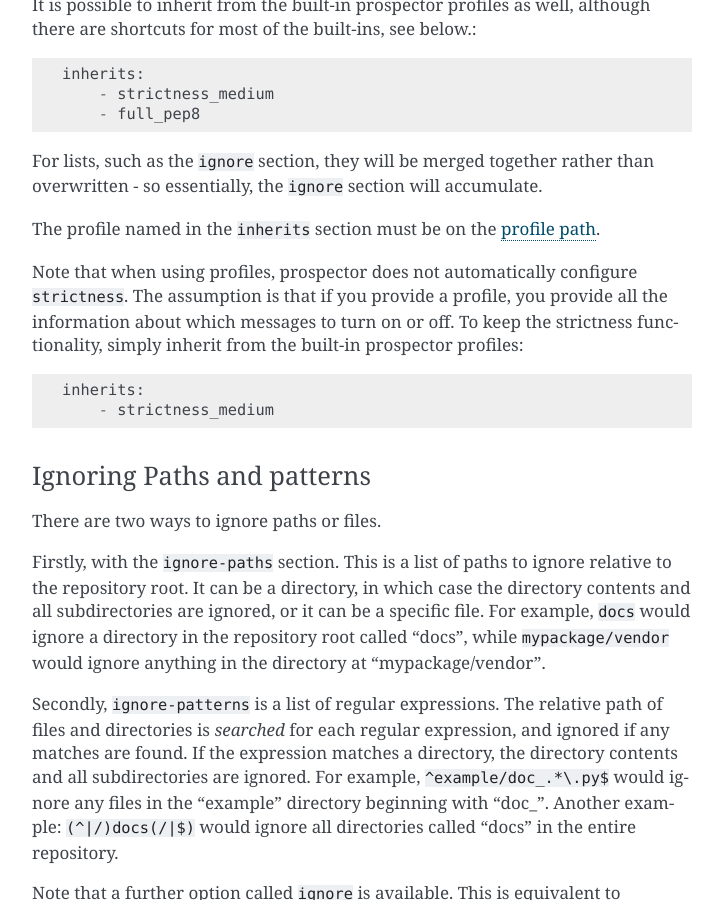
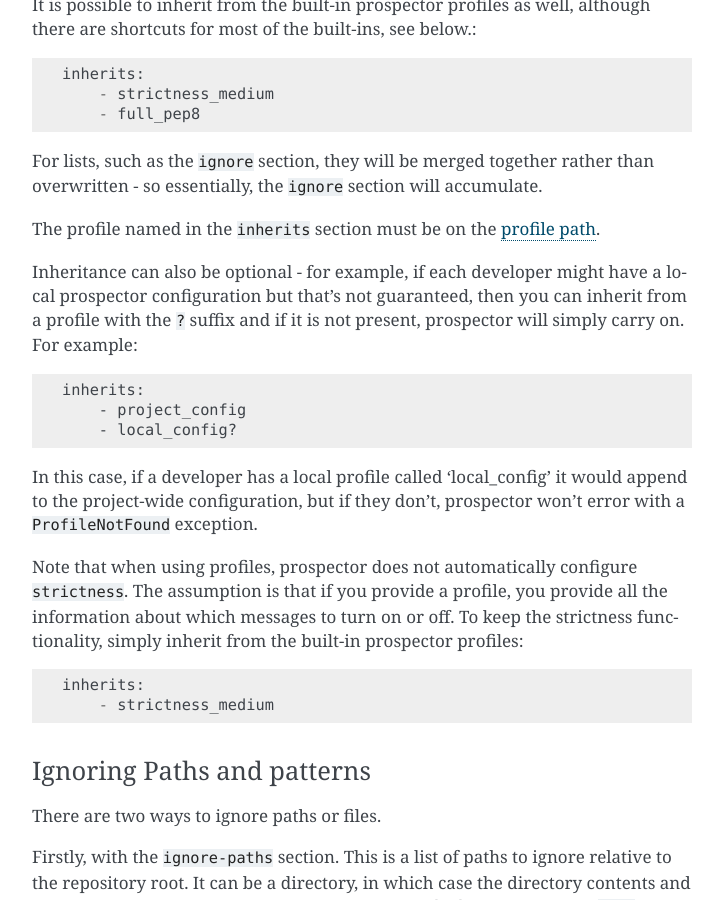
Before and after one commit to prospector-dev/prospector, a Sphinx documentation site: the page built from docs/profiles.rst, in a window 1280 px wide and 900 px high, scrolled down 4031 px. Shown: the whole window, without its empty margins (388-1111 px from the left). Built offline with Sphinx 7.4.7, drawn with Linux system fonts in a browser that asks for light colours.

Commit message:
[#161] Allow optional profiles

```diff
--- a/CHANGELOG.rst
+++ b/CHANGELOG.rst
@@ -6,6 +6,9 @@
 -------------
 
 Just say no to bugs.
+
+**New**:
+* Profile inheritance is now optional - appending a profile name with a ``?`` means that if it is not found, prospector will simply continue. `Read the documentation here <https://prospector.landscape.io/en/master/profiles.html#inheritance>`_. Closes `#161 <https://github.com/PyCQA/prospector/issues/161>`_
 
 **Fixes**:
 
--- a/docs/profiles.rst
+++ b/docs/profiles.rst
@@ -215,6 +215,17 @@ For lists, such as the ``ignore`` section, they will be merged together rather t
 overwritten - so essentially, the ``ignore`` section will accumulate.
 
 The profile named in the ``inherits`` section must be on the :ref:`profile path <profile_path>`.
+
+Inheritance can also be optional - for example, if each developer might have a local prospector configuration
+but that's not guaranteed, then you can inherit from a profile with the ``?`` suffix and if it is not present,
+prospector will simply carry on. For example::
+
+    inherits:
+        - project_config
+        - local_config?
+
+In this case, if a developer has a local profile called 'local_config' it would append to the project-wide configuration,
+but if they don't, prospector won't error with a ``ProfileNotFound`` exception.
 
 Note that when using profiles, prospector does not automatically configure ``strictness``.
 The assumption is that if you provide a profile, you provide all the information about which
```
Also changed, not shown: 5 other files.
